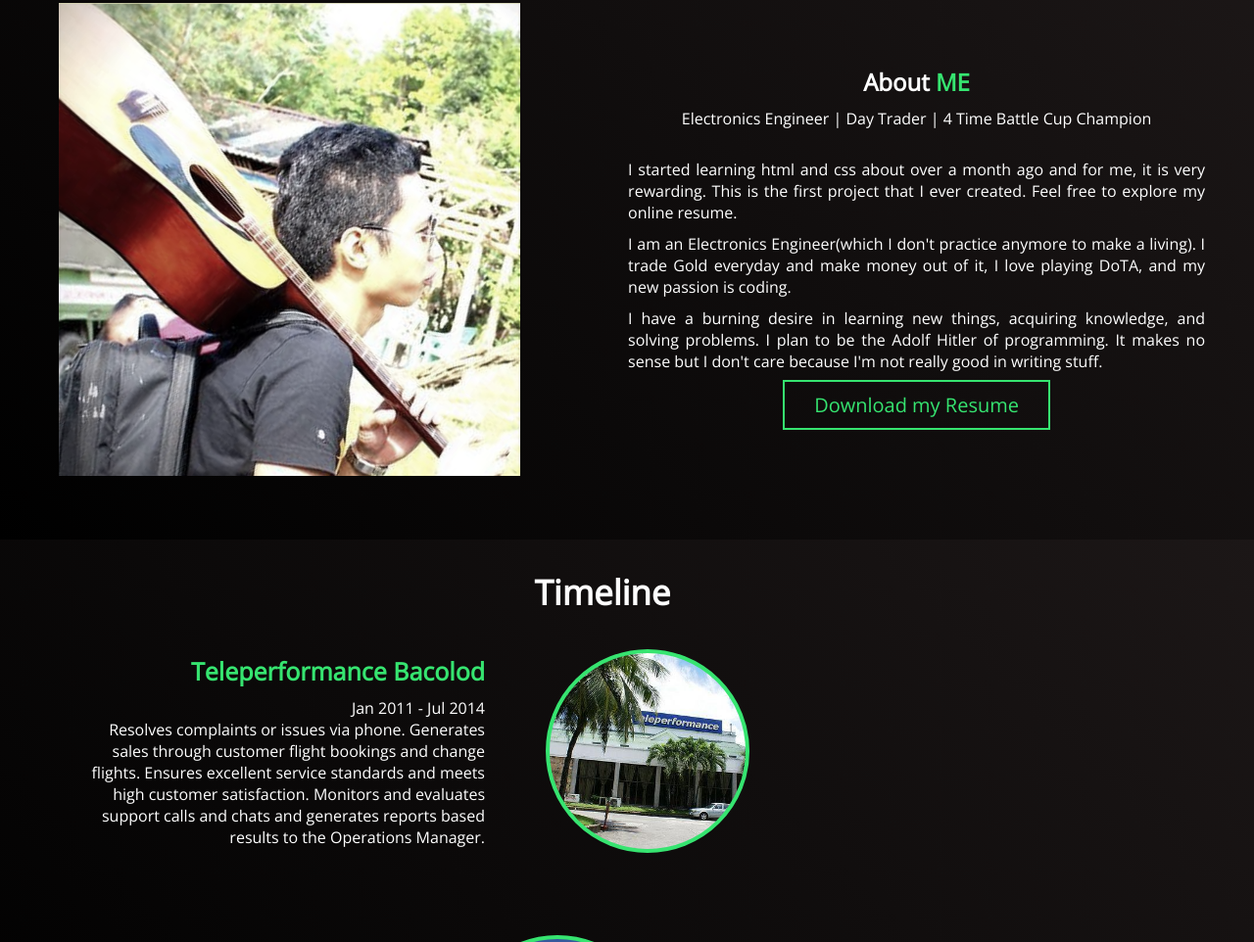
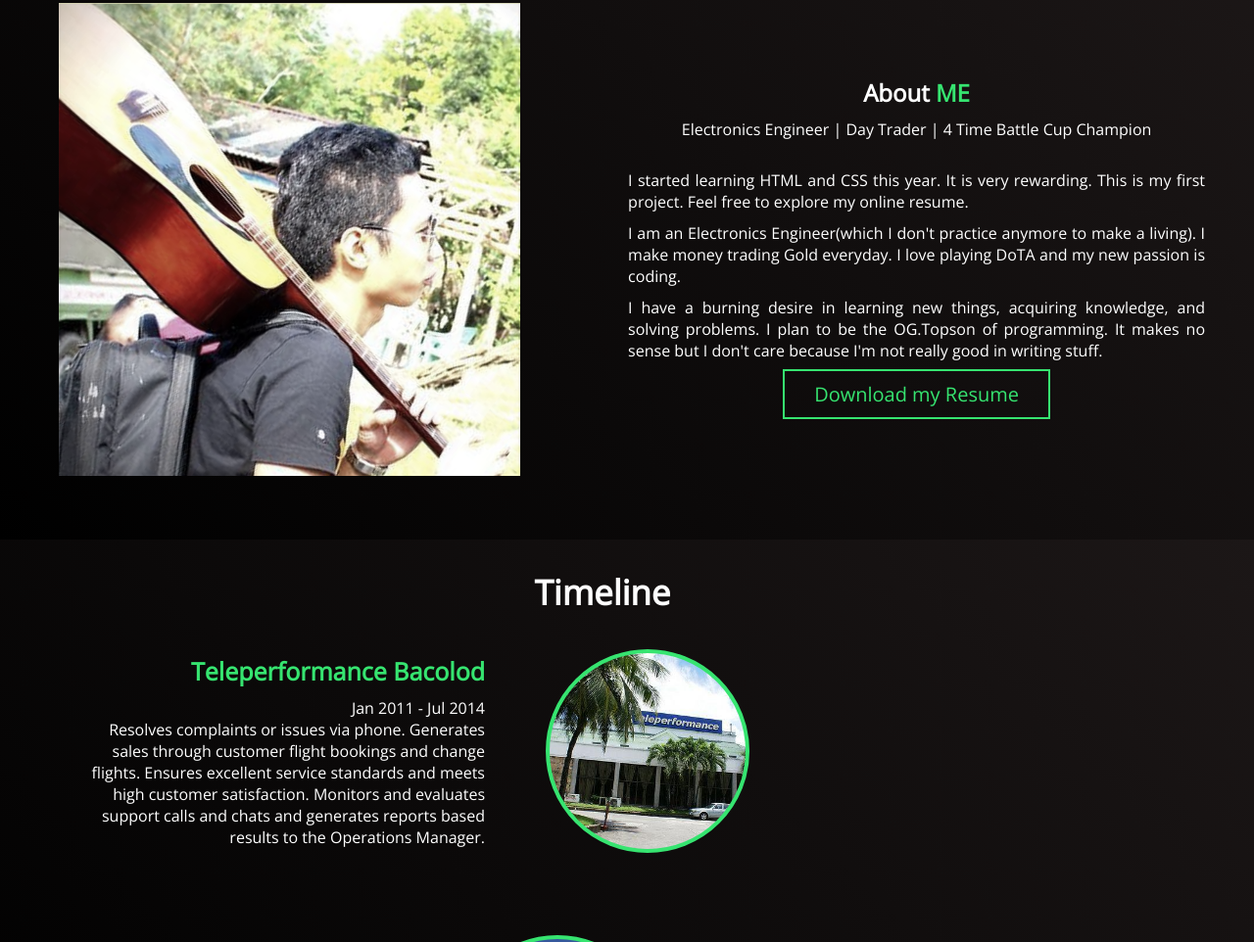
Before and after one commit to KarlStevenRequinto/My-First-Website, a plain HTML site: page index.html in a window 1280 px wide. Shown: the part 857-1819 px from the top of the page at 98% size. Drawn offline with nearby package versions, Linux system fonts and the light colour scheme.

Commit message:
Edited AboutMe Paragraph

```diff
--- a/index.html
+++ b/index.html
@@ -54,9 +54,9 @@
                 <h1>About <span>ME</span></h1>
                 <p>Electronics Engineer | Day Trader | 4 Time Battle Cup Champion</p>
                 </div>
-                <p>I started learning html and css about over a month ago and for me, it is very rewarding. This is the first project that I ever created. Feel free to explore my online resume.</p>
-                <p>I am an Electronics Engineer(which I don't practice anymore to make a living). I trade Gold everyday and make money out of it, I love playing DoTA, and my new passion is coding.</p>
-                <p>I have a burning desire in learning new things, acquiring knowledge, and solving problems. I plan to be the Adolf Hitler of programming. It makes no sense but I don't care because I'm not really good in writing stuff.</p>
+                <p>I started learning HTML and CSS this year. It is very rewarding. This is my first project. Feel free to explore my online resume.</p>
+                <p>I am an Electronics Engineer(which I don't practice anymore to make a living). I make money trading Gold everyday. I love playing DoTA and my new passion is coding.</p>
+                <p>I have a burning desire in learning new things, acquiring knowledge, and solving problems. I plan to be the OG.Topson of programming. It makes no sense but I don't care because I'm not really good in writing stuff.</p>
                 <div class="headeraboutme">
                 <a href="RESUME - KARL STEVEN REQUINTO.pdf" target="_blank"type="button" class="resumebutton" download="RESUME - KARL STEVEN REQUINTO">Download my Resume</a>
                 </div>
```
